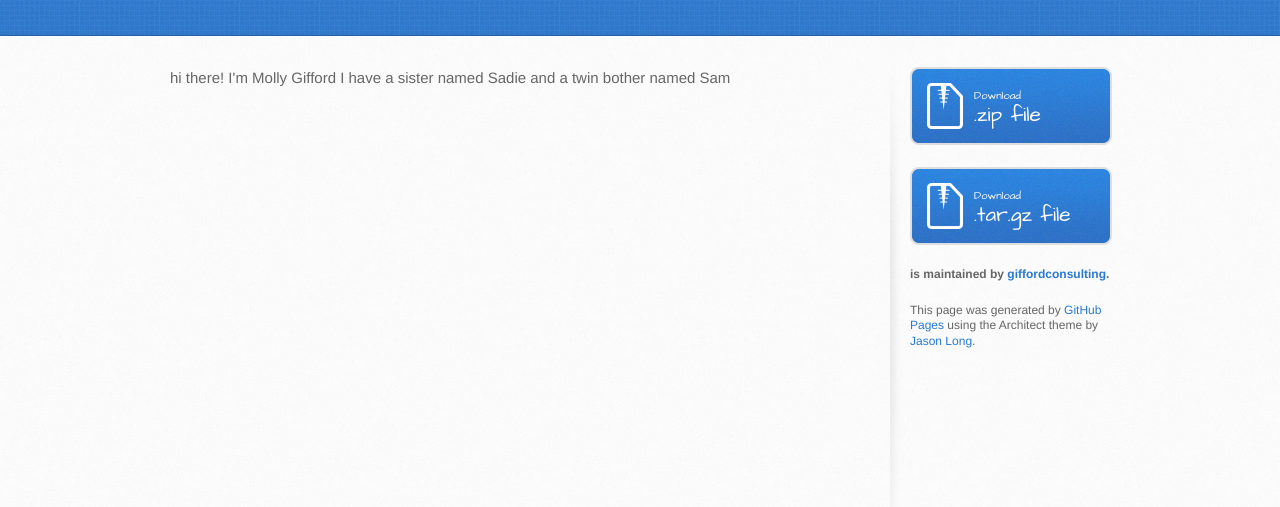
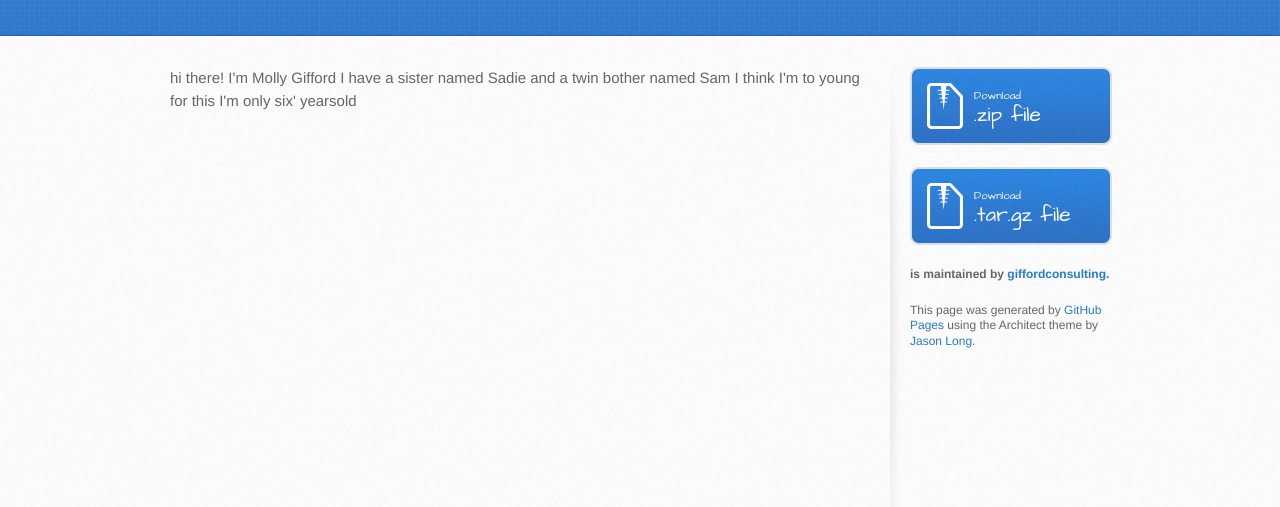
Before and after one commit to giffordconsulting/mollygifford-web, a plain HTML site: page index.html in a window 1280 px wide. Shown: the part 165-672 px from the top of the page. Drawn offline with Linux system fonts and the light colour scheme.

Commit message:
Update index.html

```diff
--- a/index.html
+++ b/index.html
@@ -30,7 +30,7 @@
         <section id="main-content">
 
 <p>
-hi there! I'm Molly Gifford I have a sister named Sadie and a twin bother named Sam
+hi there! I'm Molly Gifford I have a sister named Sadie and a twin bother named Sam I think I'm to young for this I'm only six' yearsold
 </p>
 
 
```
